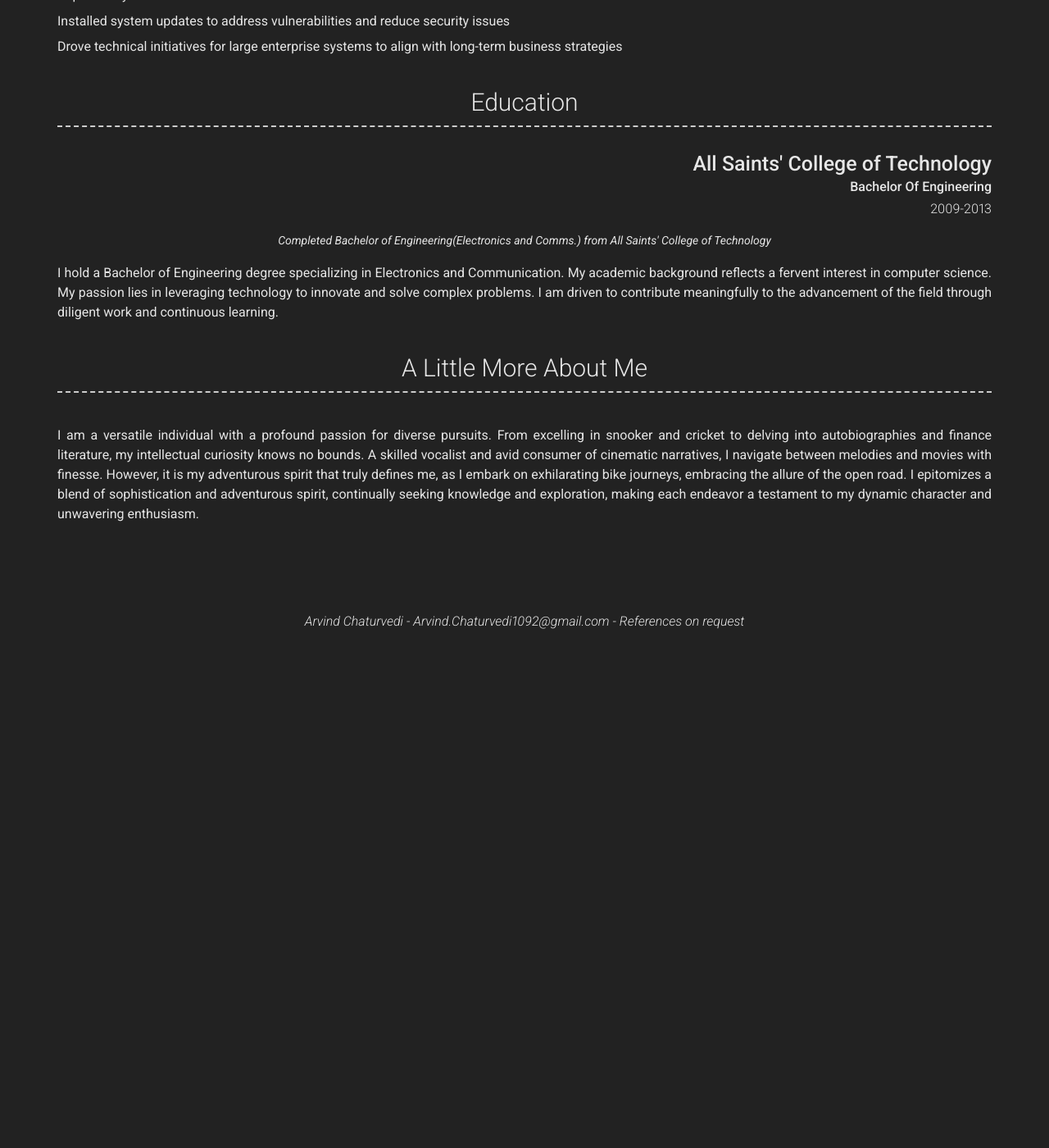
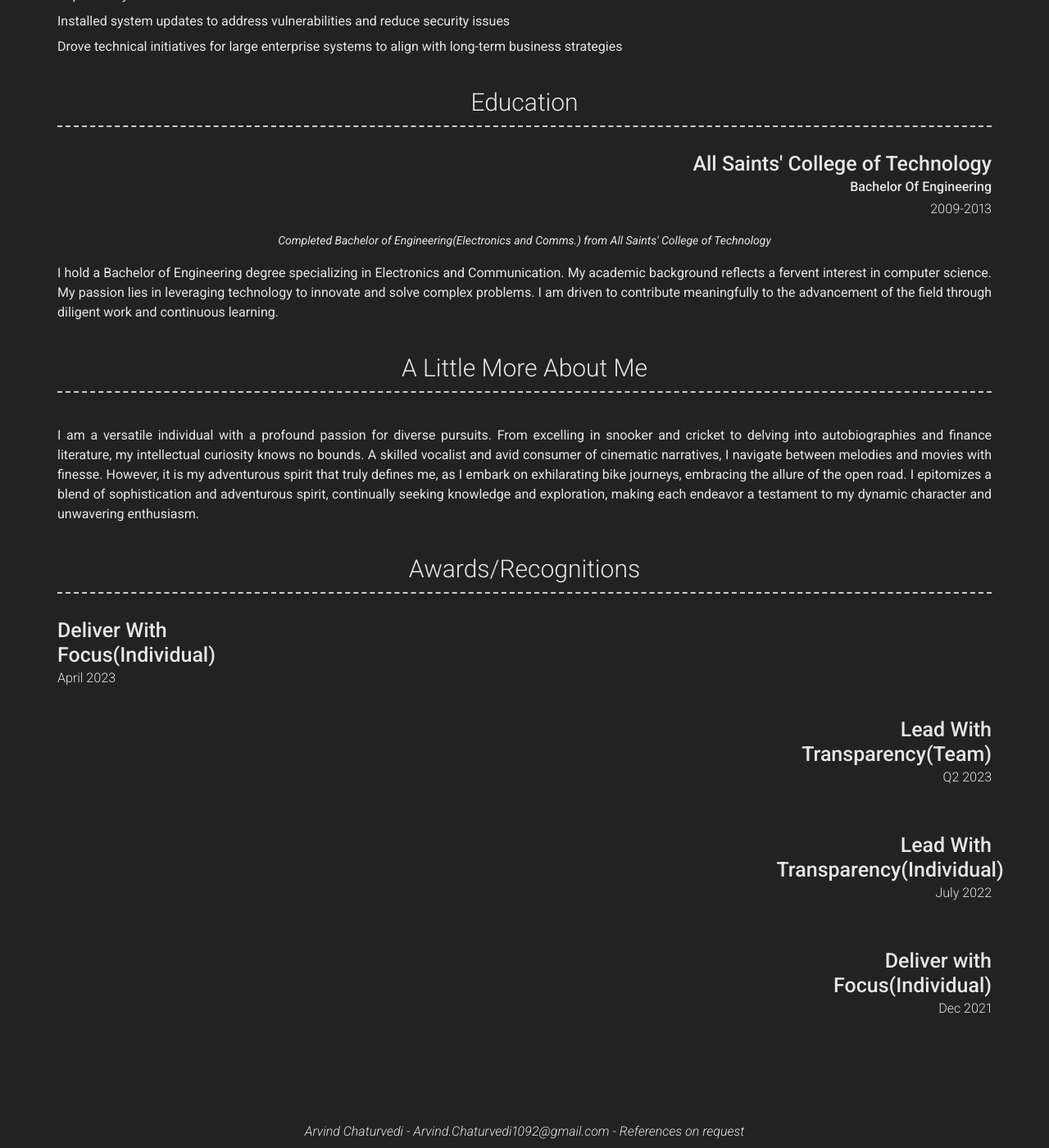
Before and after one commit to ArvindChaturvedi/Arvind-CV, a Jekyll site: the page built from index.md, in a window 1280 px wide and 1400 px high, scrolled down 2537 px. Shown: the whole window at 82% size. Built offline with Jekyll 4.4.1, drawn with Linux system fonts in a browser that asks for light colours; nearby versions of some CDN libraries; before the commit the page ends 3315 px from its top, so only the background shows below that.

Commit message:
Updating Awards/Recognition section

```diff
--- a/_config.yml
+++ b/_config.yml
@@ -153,6 +153,22 @@ content:
     content: | # this will include new lines to allow paragraphs
       I am a versatile individual with a profound passion for diverse pursuits. From excelling in snooker and cricket to delving into autobiographies and finance literature, my intellectual curiosity knows no bounds. A skilled vocalist and avid consumer of cinematic narratives, I navigate between melodies and movies with finesse. However, it is my adventurous spirit that truly defines me, as I embark on exhilarating bike journeys, embracing the allure of the open road. I epitomizes a blend of sophistication and adventurous spirit, continually seeking knowledge and exploration, making each endeavor a testament to my dynamic character and unwavering enthusiasm.
 
+  - title: Awards/Recognitions
+    layout: list
+    content:
+      - layout: middle
+        title: Deliver With Focus(Individual)
+        caption: April 2023
+      - layout: right
+        title: Lead With Transparency(Team)
+        caption: Q2 2023
+      - layout: right
+        title: Lead With Transparency(Individual)
+        caption: July 2022
+      - layout: right
+        title:  Deliver with Focus(Individual)
+        caption: Dec 2021
+
 # Footer
 footer_show_references: true
 # references_title: References on request (Override references text)
```
